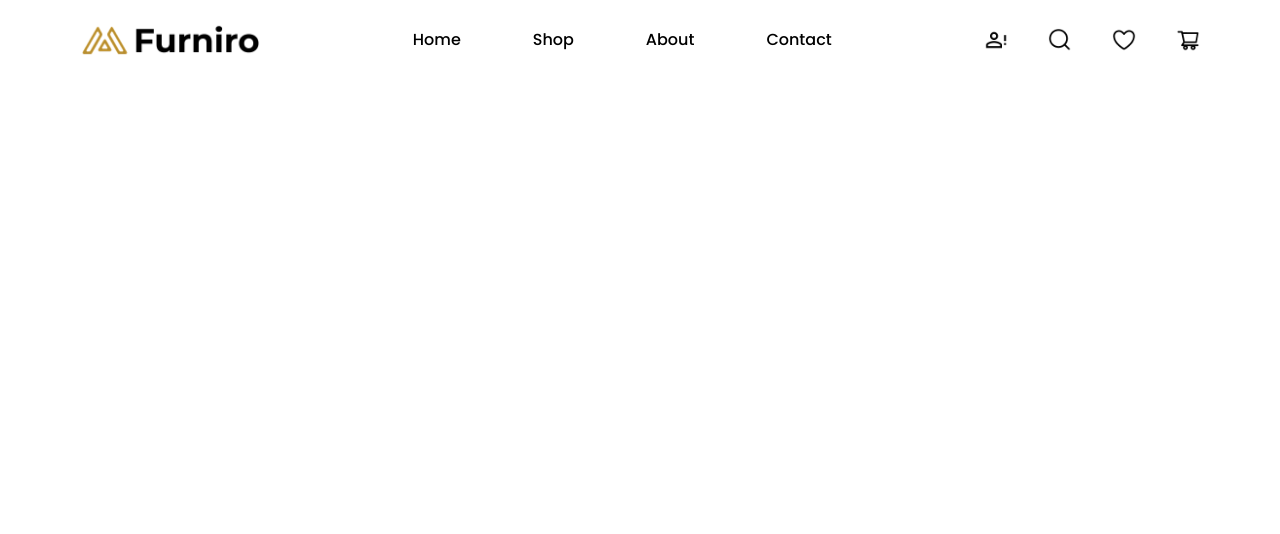
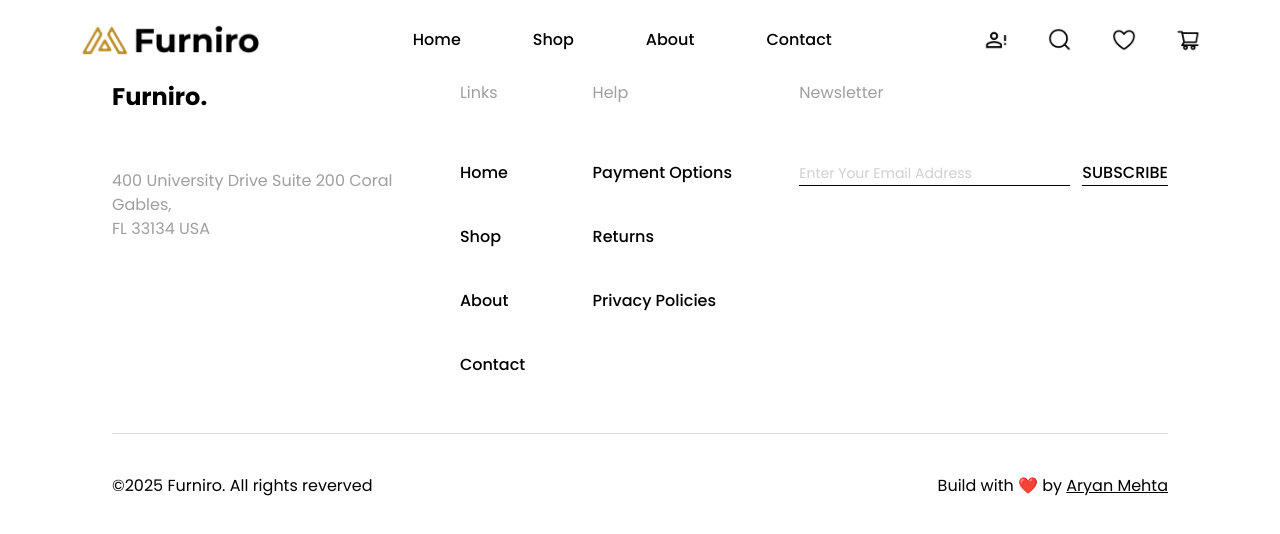
Before and after one commit to amehtacc/furniro, a React (Vite) app: page / in a window 1280 px wide. Shown: the top 534 px of the page. Built offline with nearby package versions, Linux system fonts and the light colour scheme.

Commit message:
✨ feat: added Footer component with layout and links

```diff
--- a/src/components/Footer.jsx
+++ b/src/components/Footer.jsx
@@ -1,9 +1,80 @@
-import React from 'react'
+import React from "react";
 
 function Footer() {
   return (
-    <div>Footer</div>
-  )
+    <footer className="w-full h-auto px-8 md:px-12 lg:px-16 xl:px-28 border-t border-[#D9D9D9]">
+      <div className="flex flex-col md:flex-row items-start justify-between gap-10 py-14">
+        <div className="flex flex-col gap-6 md:gap-14">
+          <p className="text-2xl font-bold">Furniro.</p>
+          <p className="text-[#9F9F9F] text-sm xl:text-base">
+            400 University Drive Suite 200 Coral <br /> Gables, <br />
+            FL 33134 USA
+          </p>
+        </div>
+
+        <div className="flex flex-col gap-6 md:gap-14">
+          <h3 className="text-[#9F9F9F]">Links</h3>
+          <ul className="flex flex-col text-sm xl:text-base font-medium gap-4 md:gap-10">
+            <li>
+              <a href="#">Home</a>
+            </li>
+            <li>
+              <a href="#">Shop</a>
+            </li>
+            <li>
+              <a href="#">About</a>
+            </li>
+            <li>
+              <a href="#">Contact</a>
+            </li>
+          </ul>
+        </div>
+
+        <div className="flex flex-col gap-6 md:gap-14">
+          <h3 className="text-[#9F9F9F]">Help</h3>
+          <ul className="flex flex-col text-sm xl:text-base font-medium gap-4 md:gap-10">
+            <a href="#">
+              <li>Payment Options</li>
+            </a>
+            <a href="#">
+              <li>Returns</li>
+            </a>
+            <a href="#">
+              <li>Privacy Policies</li>
+            </a>
+          </ul>
+        </div>
+
+        <div className="flex flex-col gap-6 md:gap-14">
+          <h3 className="text-[#9F9F9F]">Newsletter</h3>
+          <div className="flex gap-3">
+            <input
+              type="text"
+              placeholder="Enter Your Email Address"
+              className="border-b border-black text-[#9F9F9F] outline-none text-sm"
+            />
+            <button className="border-b border-black font-medium cursor-pointer text-sm xl:text-base">SUBSCRIBE</button>
+          </div>
+        </div>
+      </div>
+
+      <div className="w-full border-t border-[#D9D9D9]"></div>
+
+      <div className="flex flex-wrap flex-col md:flex-row items-center justify-center md:justify-between gap-3 py-5 md:py-10 text-sm xl:text-base">
+        <p>©2025 Furniro. All rights reverved</p>
+        <p>
+          Build with ❤️ by{" "}
+          <a
+            href="https://github.com/amehtacc"
+            target="_blank"
+            className="underline"
+          >
+            Aryan Mehta
+          </a>
+        </p>
+      </div>
+    </footer>
+  );
 }
 
-export default Footer
+export default Footer;
```
